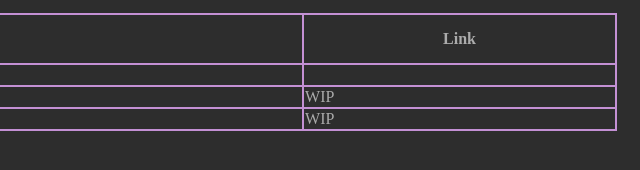
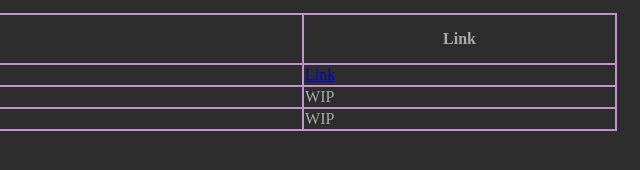
Before and after one commit to Umbral-Scion/Umbral-Scion.github.io, a plain HTML site: page index.html in a window 1280 px wide. Shown: the part 310-480 px from the top of the page, 638-1278 px from the left. Drawn offline with Linux system fonts and the light colour scheme.

Commit message:
Update index.html

```diff
--- a/index.html
+++ b/index.html
@@ -54,7 +54,7 @@ Welcome to my website! I am Umbral, a mediocre writer, eh sprite artist, an okay
   </tr>
   <tr>
     <td>House of Euclid</td>
-    <td><a href="https://github.com/Umbral-Scion/House-Of-Euclid"></td>
+    <td><a href="https://github.com/Umbral-Scion/House-Of-Euclid">Link</td>
   </tr>
   <tr>
     <td>Art</td>
```
